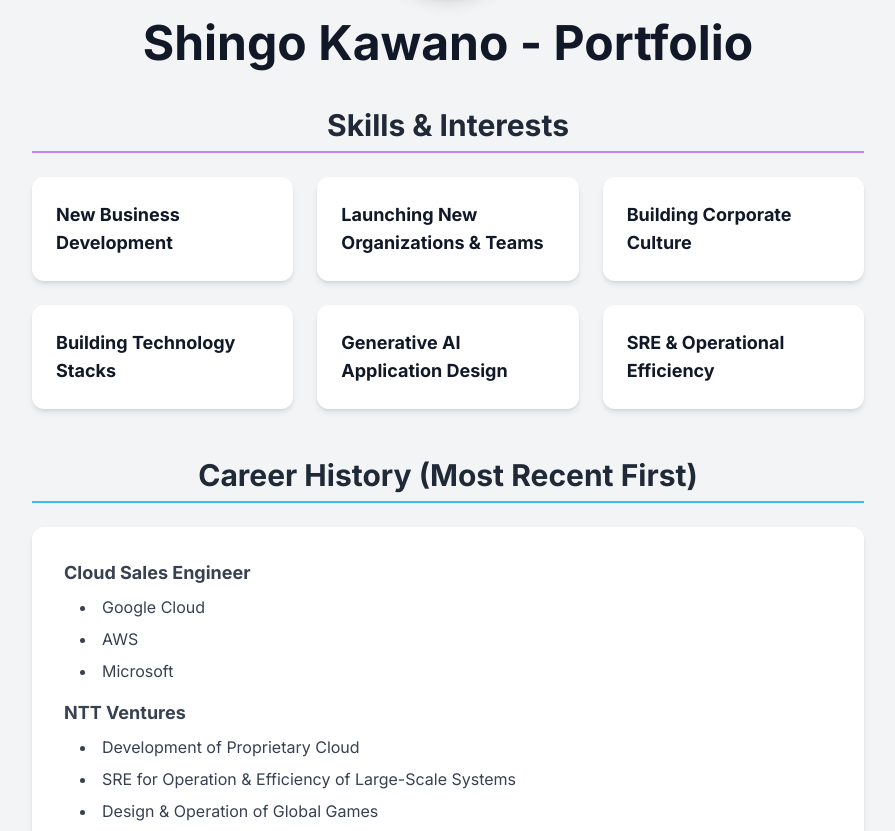
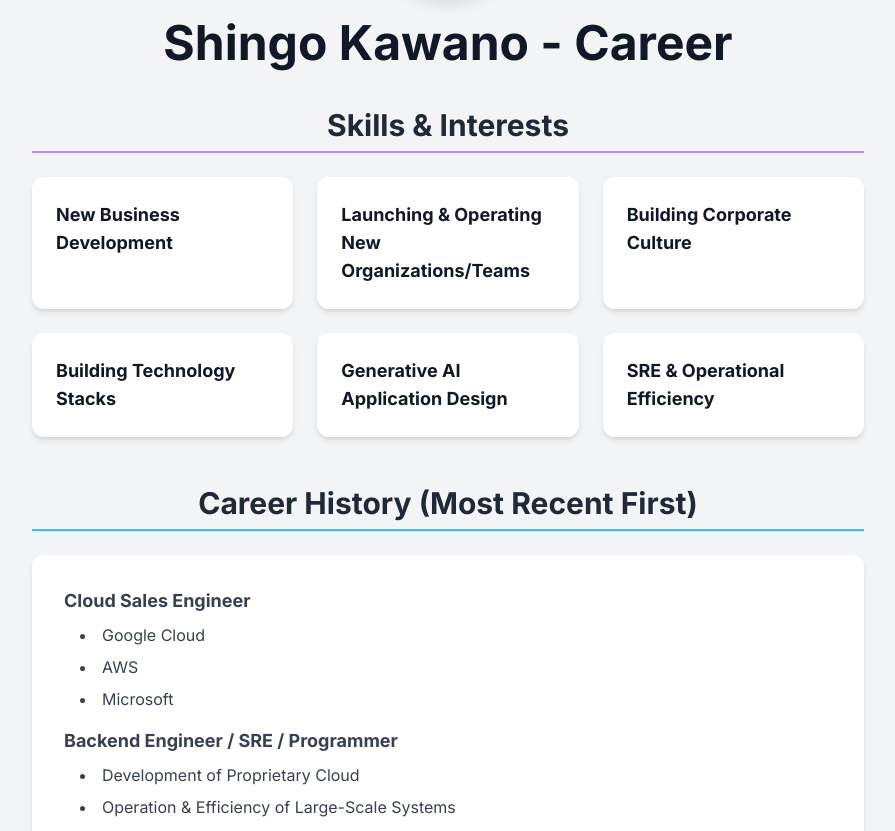
Before and after one commit to shin5ok/shin5ok-intro, a plain HTML site: page index.html in a window 1280 px wide. Shown: the part 195-1026 px from the top of the page, without its empty margins (192-1087 px from the left). Drawn offline with nearby package versions, Linux system fonts and the light colour scheme.

Commit message:
Update index.html

```diff
--- a/index.html
+++ b/index.html
@@ -3,7 +3,7 @@
 <head>
     <meta charset="UTF-8">
     <meta name="viewport" content="width=device-width, initial-scale=1.0">
-    <title>Shingo Kawano - Portfolio</title>
+    <title>Shingo Kawano - Career</title>
     <!-- Tailwind CSS -->
     <script src="https://cdn.tailwindcss.com"></script>
     <!-- Google Fonts (Inter) -->
@@ -27,7 +27,7 @@
             <div class="inline-block p-4 bg-white dark:bg-gray-800 rounded-full shadow-lg mb-4">
                 <img src="https://placehold.co/128x128/a78bfa/ffffff?text=SK" alt="Initials of Shingo Kawano" class="w-24 h-24 md:w-32 md:h-32 rounded-full">
             </div>
-            <h1 class="text-4xl md:text-5xl font-bold text-gray-900 dark:text-white">Shingo Kawano - Portfolio</h1>
+            <h1 class="text-4xl md:text-5xl font-bold text-gray-900 dark:text-white">Shingo Kawano - Career</h1>
         </header>
 
         <!-- Skills & Interests Section -->
@@ -39,7 +39,7 @@
                     <h3 class="font-semibold text-lg text-gray-900 dark:text-white">New Business Development</h3>
                 </div>
                 <div class="bg-white dark:bg-gray-800 p-6 rounded-xl shadow-md hover:shadow-lg hover:-translate-y-1 transition-all duration-300">
-                    <h3 class="font-semibold text-lg text-gray-900 dark:text-white">Launching New Organizations & Teams</h3>
+                    <h3 class="font-semibold text-lg text-gray-900 dark:text-white">Launching & Operating New Organizations/Teams</h3>
                 </div>
                 <div class="bg-white dark:bg-gray-800 p-6 rounded-xl shadow-md hover:shadow-lg hover:-translate-y-1 transition-all duration-300">
                     <h3 class="font-semibold text-lg text-gray-900 dark:text-white">Building Corporate Culture</h3>
@@ -70,10 +70,10 @@
                         </ul>
                     </li>
                     <li>
-                        <span class="font-semibold">NTT Ventures</span>
+                        <span class="font-semibold">Backend Engineer / SRE / Programmer</span>
                         <ul class="list-disc list-inside mt-2 ml-4 space-y-2 text-base">
                             <li>Development of Proprietary Cloud</li>
-                            <li>SRE for Operation & Efficiency of Large-Scale Systems</li>
+                            <li>Operation & Efficiency of Large-Scale Systems</li>
                             <li>Design & Operation of Global Games</li>
                         </ul>
                     </li>
```
